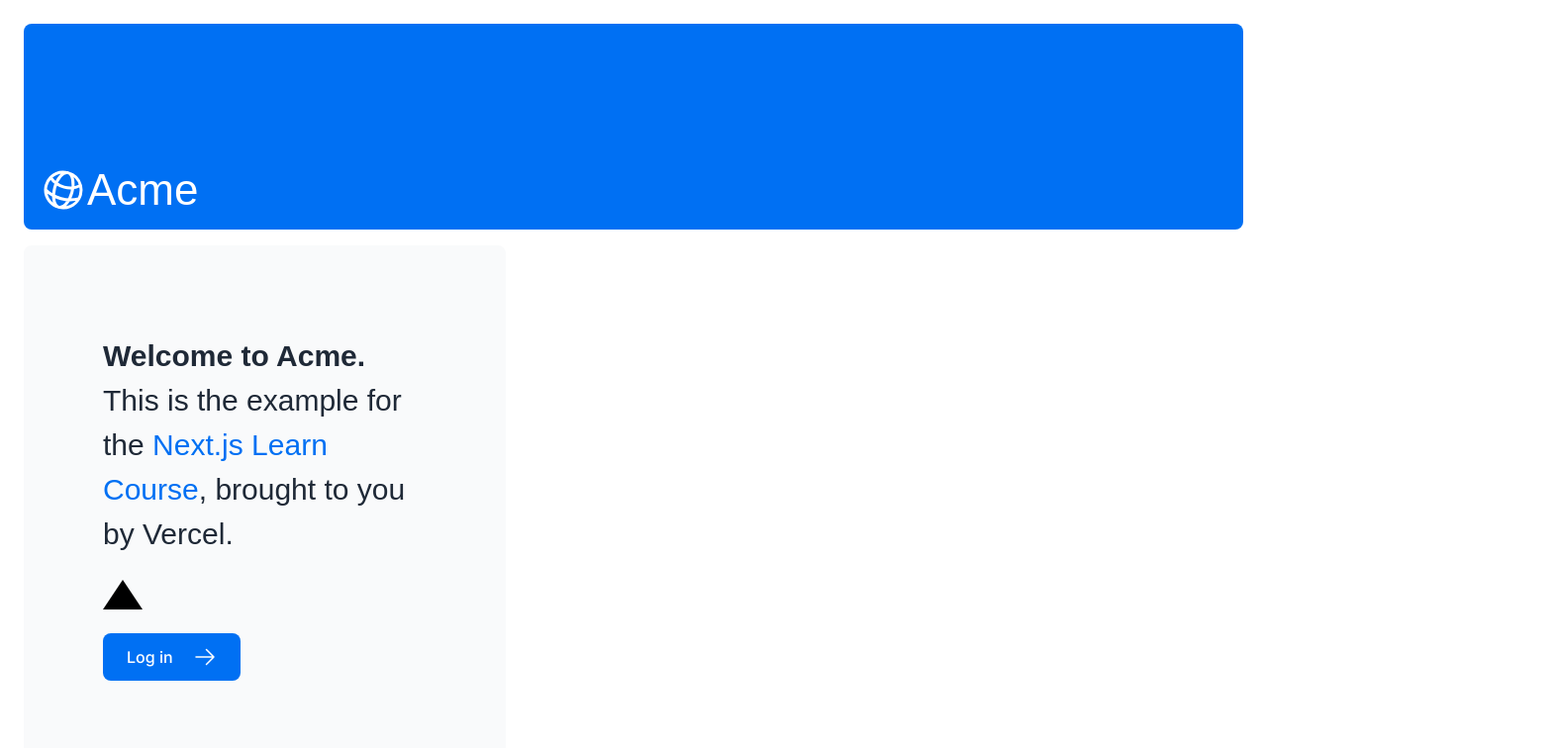
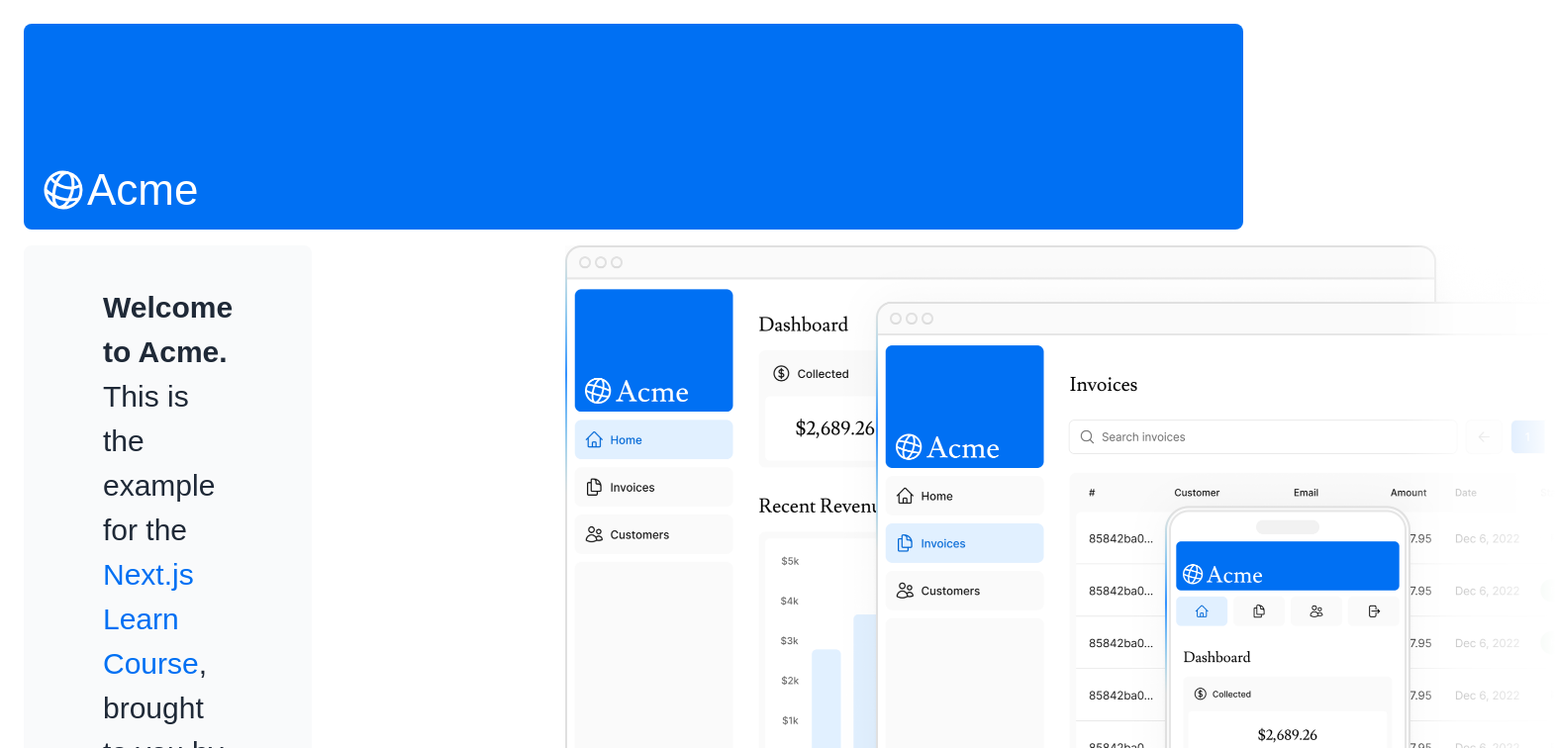
Before and after one commit to cristiannd/dashboard-nextjs, a Next.js app: page / in a window 1280 px wide. Shown: the top 756 px of the page at 99% size, 1571 px wide, since content can reach past the window. Built offline with nearby package versions, Linux system fonts and the light colour scheme; a web font is replaced by a local one.

Commit message:
Add images on main

```diff
--- a/app/page.tsx
+++ b/app/page.tsx
@@ -3,6 +3,7 @@
 import Link from 'next/link';
 import styles from '@/app/ui/home.module.css';
 import { lusitana } from './ui/fonts';
+import Image from 'next/image';
 
 export default function Page() {
   return (
@@ -12,7 +13,9 @@
       </div>
       <div className="mt-4 flex grow flex-col gap-4 md:flex-row">
         <div className="flex flex-col justify-center gap-6 rounded-lg bg-gray-50 px-6 py-10 md:w-2/5 md:px-20">
-          <p className={`text-xl text-gray-800 md:text-3xl md:leading-normal ${lusitana.className}`}>
+          <p
+            className={`text-xl text-gray-800 md:text-3xl md:leading-normal ${lusitana.className}`}
+          >
             <strong>Welcome to Acme.</strong> This is the example for the{' '}
             <a href="https://nextjs.org/learn/" className="text-blue-500">
               Next.js Learn Course
@@ -27,9 +30,21 @@
             <span>Log in</span> <ArrowRightIcon className="w-5 md:w-6" />
           </Link>
         </div>
-        <div className="flex items-center justify-center p-6 md:w-3/5 md:px-28 md:py-12">
-          {/* Add Hero Images Here */}
-        </div>
+        <div className="flex items-center justify-center p-6 md:w-3/5 md:px-28 md:py-12"></div>
+        <Image
+          src="/hero-desktop.png"
+          width={1000}
+          height={760}
+          className="hidden md:block"
+          alt="Screenshots of the dashboard project showing desktop version"
+        />
+        <Image
+          src="/hero-mobile.png"
+          width={560}
+          height={620}
+          className="block md:hidden"
+          alt="Screenshots of the dashboard project showing mobile version"
+        />
       </div>
     </main>
   );
```
